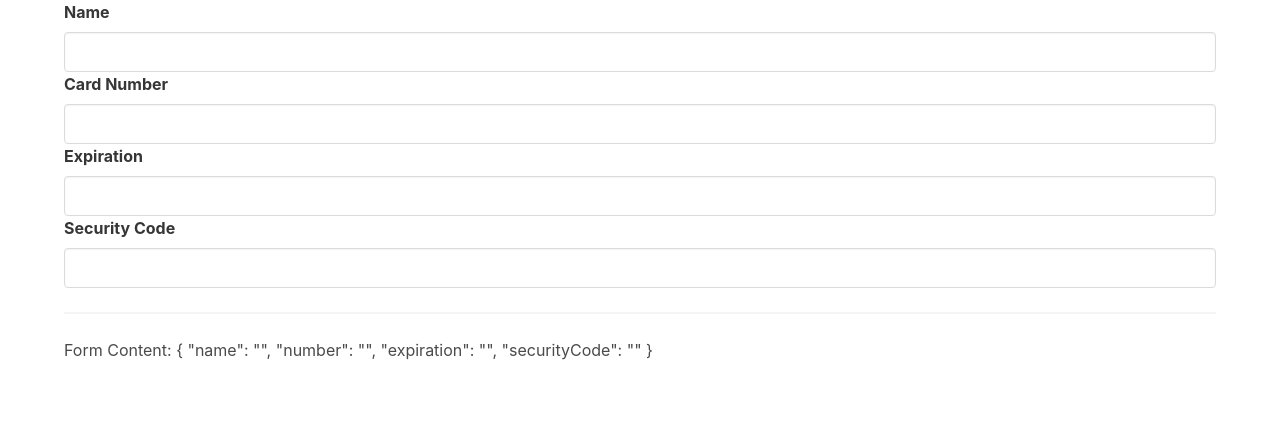
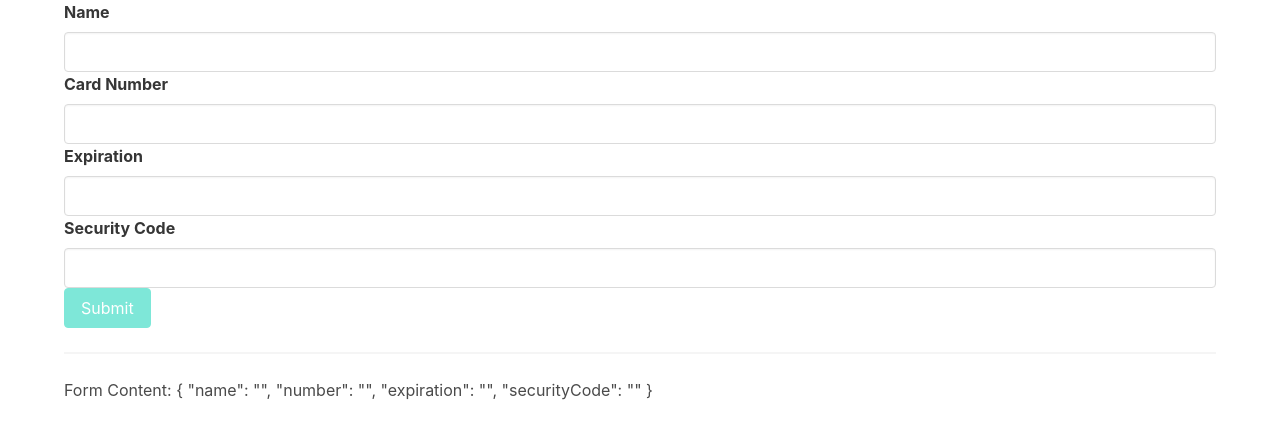
Before and after one commit to Tony940426/Angular-Credit-Card, an Angular app: page / in a window 1280 px wide. Shown: the top 438 px of the page. Built offline with nearby package versions, Linux system fonts and the light colour scheme.

Commit message:
Added Button and Submit method

```diff
--- a/src/app/card-form/card-form.component.html
+++ b/src/app/card-form/card-form.component.html
@@ -1,10 +1,11 @@
 
-<form [formGroup] = "cardForm">
+<form [formGroup] = "cardForm" (ngSubmit)="onSubmit()">
 <!-- Writing in square bracket is writing in code. -->
     <app-input label="Name" [control]="$any(cardForm.get('name'))"></app-input>
     <app-input label="Card Number" [control]="$any(cardForm.get('number'))"></app-input>
     <app-input label="Expiration" [control]="$any(cardForm.get('expiration'))"></app-input>
     <app-input label="Security Code" [control]="$any(cardForm.get('securityCode'))"></app-input>
+    <button class="button is-primary" [disabled]="cardForm.invalid" type="submit">Submit</button>
 </form>
 <hr>
 <div>Form Content: {{cardForm.value | json}}</div>
--- a/src/app/card-form/card-form.component.ts
+++ b/src/app/card-form/card-form.component.ts
@@ -9,14 +9,19 @@
   styleUrls: ['./card-form.component.css']
 })
 export class CardFormComponent {
+  formInformation: any;
+
   cardForm = new FormGroup ({
     name: new FormControl('',[Validators.required,Validators.minLength(3)]),
     number: new FormControl(''),
     expiration: new FormControl(''),
     securityCode: new FormControl('')
   })
-  constructor(){
-    console.log(this.cardForm.get('name'))
+  constructor(){}
+
+  onSubmit(){
+    this.formInformation = this.cardForm.value
+    console.log(this.formInformation)
   }
 }
 
```
